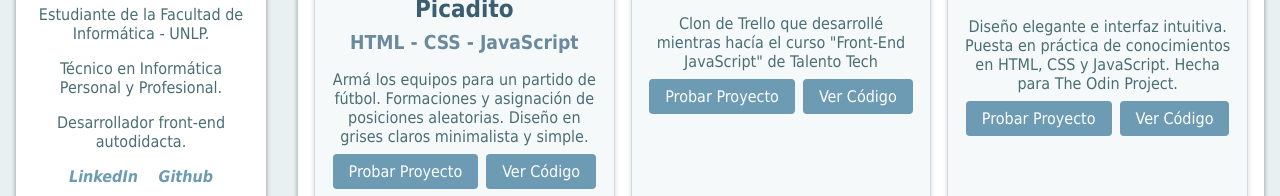
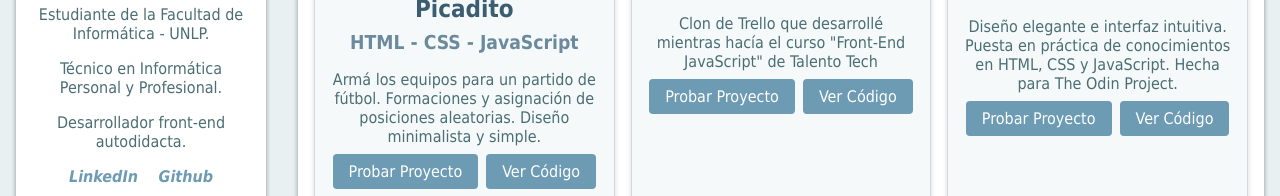
Before and after one commit to lamonega/portfolio, a plain HTML site: page index.html in a window 1280 px wide. Shown: the part 319-515 px from the top of the page. Drawn offline with Linux system fonts and the light colour scheme.

Commit message:
#21 Cambio detalles del contenido de la página

```diff
--- a/index.html
+++ b/index.html
@@ -55,7 +55,7 @@
               <h3 class="card-title">Picadito</h3>
               <h4 class="card-subtitle">HTML - CSS - JavaScript</h4>
               <p class="card-description">
-                Armá los equipos para un partido de fútbol. Formaciones y asignación de posiciones aleatorias. Diseño en grises claros minimalista y simple.
+                Armá los equipos para un partido de fútbol. Formaciones y asignación de posiciones aleatorias. Diseño minimalista y simple.
               </p>
               <div class="card-buttons">
                 <a
```
